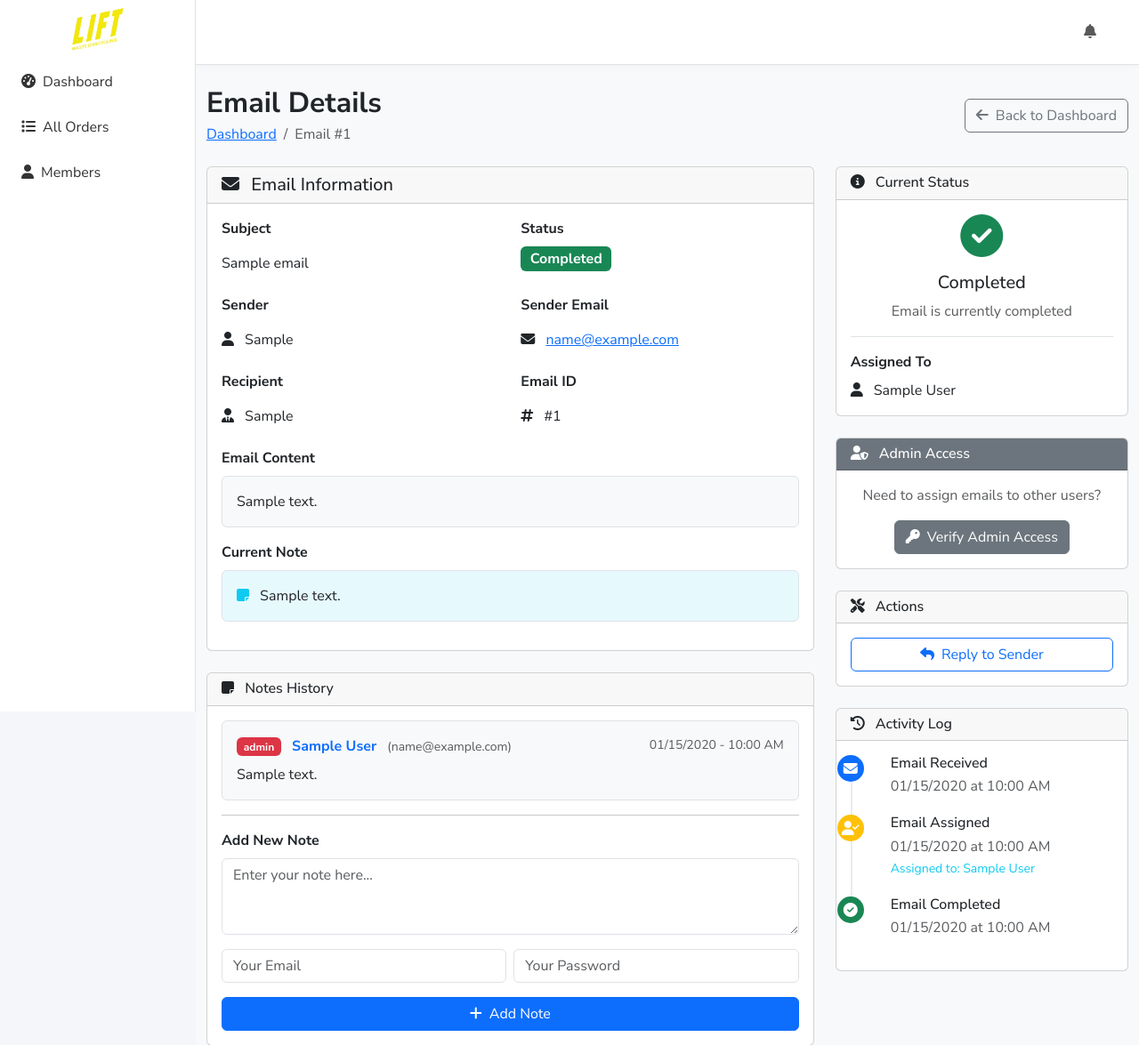
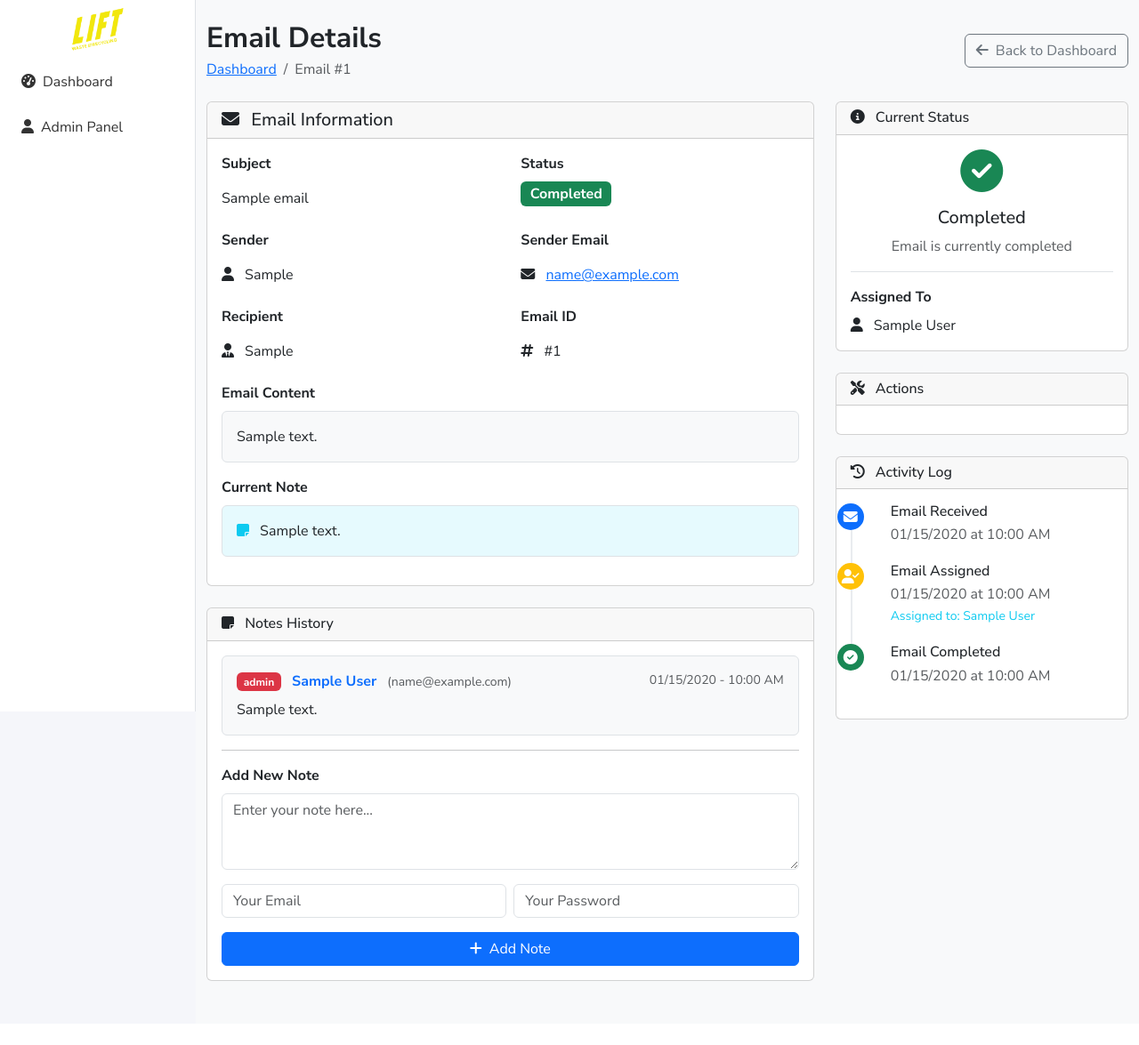
Before and after one commit to salman554480/liftwaste, a PHP site: page /email_details.php?id=1 in a window 1280 px wide. Shown: the top 1175 px of the page at 89% size. After the commit the page ends 1103 px from the top, so only its background shows below. Run offline with PHP 8.4, Linux system fonts and the light colour scheme; tables that the repository leaves empty or names only in its code hold one stand-in row (values such as "Sample post"); some libraries are stand-ins or nearby versions.

Commit message:
changes in admin panel and front end

```diff
--- a/email_details.php
+++ b/email_details.php
@@ -44,7 +44,7 @@ if (!$email) {
         <!-- Page Content -->
         <div id="page-content-wrapper" class="flex-grow-1">
             <!-- Topbar -->
-            <?php require_once('parts/navbar.php'); ?>
+            <?php // require_once('parts/navbar.php'); ?>
             <!-- /Topbar -->
 
             <div class="container-fluid py-4">
@@ -261,42 +261,7 @@ if (!$email) {
 
 
 
-                        <!-- Admin Actions Card -->
-                        <div class="card mb-4" id="adminActionsCard" style="display: none;">
-                            <div class="card-header bg-warning text-dark">
-                                <h6 class="card-title mb-0">
-                                    <i class="fas fa-user-shield me-2"></i>
-                                    Admin Actions
-                                </h6>
-                            </div>
-                            <div class="card-body">
-                                <div class="mb-3">
-                                    <label for="assignToUser" class="form-label fw-bold">Assign Email To User</label>
-                                    <select class="form-select" id="assignToUser">
-                                        <option value="">Select a user...</option>
-                                    </select>
-                                </div>
-                                <button class="btn btn-warning w-100" onclick="assignToUser(<?php echo $email_id; ?>)" id="assignToUserBtn" disabled>
-                                    <i class="fas fa-user-plus me-2"></i>Assign to Selected User
-                                </button>
-                            </div>
-                        </div>
 
-                        <!-- Admin Access Button -->
-                        <div class="card mb-4" id="adminAccessCard">
-                            <div class="card-header bg-secondary text-white">
-                                <h6 class="card-title mb-0">
-                                    <i class="fas fa-user-shield me-2"></i>
-                                    Admin Access
-                                </h6>
-                            </div>
-                            <div class="card-body text-center">
-                                <p class="text-muted mb-3">Need to assign emails to other users?</p>
-                                <button class="btn btn-secondary" onclick="checkAdminStatus()">
-                                    <i class="fas fa-key me-2"></i>Verify Admin Access
-                                </button>
-                            </div>
-                        </div>
 
                          <!-- Actions Card -->
                          <div class="card mb-4">
@@ -317,9 +282,7 @@ if (!$email) {
                                     </button>
                                 <?php endif; ?>
 
-                                <a href="mailto:<?php echo htmlspecialchars($email['sender_email']); ?>" class="btn btn-outline-primary w-100">
-                                    <i class="fas fa-reply me-2"></i>Reply to Sender
-                                </a>
+
                             </div>
                         </div>
 
--- a/index.php
+++ b/index.php
@@ -13,7 +13,7 @@ $page= "index";
     <div id="page-content-wrapper" class="flex-grow-1">
       <!-- Topbar -->
 
-      <?php require_once('parts/navbar.php'); ?>
+      <?php // require_once('parts/navbar.php'); ?>
       <!-- /Topbar -->
 
       <div class="container-fluid py-4">
--- a/parts/index/assigned.php
+++ b/parts/index/assigned.php
@@ -53,9 +53,9 @@
                                             <a href="email_details.php?id=<?php echo $id; ?>" class="btn btn-primary btn-sm">
                                                 <i class="fas fa-eye"></i> View
                                             </a>
-                                            <button class="btn btn-success btn-sm complete-btn" data-id="<?php echo $id; ?>">
+                                            <!--<button class="btn btn-success btn-sm complete-btn" data-id="<?php echo $id; ?>">
                                                 <i class="fa fa-check"></i> Mark as Completed
-                                            </button>
+                                            </button>-->
                                         </div>
                                     </td>
                                 </tr>
--- a/parts/navbar.php
+++ b/parts/navbar.php
@@ -4,20 +4,6 @@
           <!--<form class="d-none d-md-flex flex-grow-1 me-2 search-form-custom">
             <input class="form-control" type="search" placeholder="Search" aria-label="Search">
           </form>-->
-          <ul class="navbar-nav ms-auto align-items-center flex-row">
-            <li class="nav-item me-3 position-relative" id="notification-nav-item">
-              <a class="nav-link position-relative" href="#" id="notification-bell"><i class="fas fa-bell"></i><span class="position-absolute top-0 start-100 translate-middle badge rounded-pill bg-danger" style="display: none;">0</span></a>
-              <div class="notification-dropdown shadow" id="notification-dropdown" style="display: none;">
-                <div class="notification-header fw-bold px-3 py-2 border-bottom">Notifications</div>
-                <div class="notification-list" id="notification-list">
-                  <div class="notification-item px-3 py-2 text-center text-muted">
-                    <div>Loading notifications...</div>
-                  </div>
-                </div>
 
-              </div>
-            </li>
-
-          </ul>
         </div>
       </nav>
--- a/parts/sidebar.php
+++ b/parts/sidebar.php
@@ -7,90 +7,12 @@
       <div class="list-group list-group-flush">
         <a href="index.php" class="list-group-item list-group-item-action <?php if($page == 'index') { echo 'active'; } ?>"><i
             class="fas fa-tachometer-alt me-2"></i>Dashboard</a>
-        <a href="#" class="list-group-item list-group-item-action <?php if($page == 'order_view') { echo 'active'; } ?>" onclick="authenticateAdmin('order_view.php')"><i class="fas fa-list me-2"></i>All Orders</a>
-        <a href="#" class="list-group-item list-group-item-action" onclick="authenticateAdmin('member_view.php')"><i class="fas fa-user me-2"></i>Members</a>
+
+            <a href="index.php" target="_blank" class="list-group-item list-group-item-action"><i
+            class="fas fa-user me-2"></i>Admin Panel</a>
+
       </div>
       <!--<div class="sidebar-footer mt-auto px-3 pb-3">
         <a href="#" class="list-group-item list-group-item-action"><i class="fas fa-cog me-2"></i>Settings</a>
       </div>-->
     </div>
-
-<script>
-function authenticateAdmin(targetPage) {
-  Swal.fire({
-    title: 'Admin Authentication Required',
-    html: `
-      <div class="mb-3">
-        <label for="admin_email" class="form-label">Admin Email</label>
-        <input type="email" id="admin_email" class="form-control" placeholder="Enter admin email">
-      </div>
-      <div class="mb-3">
-        <label for="admin_password" class="form-label">Admin Password</label>
-        <input type="password" id="admin_password" class="form-control" placeholder="Enter admin password">
-      </div>
-    `,
-    showCancelButton: true,
-    confirmButtonText: 'Login',
-    cancelButtonText: 'Cancel',
-    preConfirm: () => {
-      const email = document.getElementById('admin_email').value;
-      const password = document.getElementById('admin_password').value;
-
-      if (!email || !password) {
-        Swal.showValidationMessage('Please enter both email and password');
-        return false;
-      }
-
-      return { email, password };
-    }
-  }).then((result) => {
-    if (result.isConfirmed) {
-      // Authenticate admin
-      fetch('query/authenticate_user.php', {
-        method: 'POST',
-        headers: {
-          'Content-Type': 'application/x-www-form-urlencoded',
-        },
-        body: 'email=' + encodeURIComponent(result.value.email) + '&password=' + encodeURIComponent(result.value.password)
-      })
-      .then(response => response.json())
-      .then(data => {
-        if (data.success) {
-          // Check if user has admin role
-          if (data.user.admin_role === 'admin') {
-            Swal.fire({
-              icon: 'success',
-              title: 'Access Granted',
-              text: 'Welcome, ' + data.user.admin_name,
-              timer: 1500,
-              showConfirmButton: false
-            }).then(() => {
-              // Redirect to the target page
-              window.location.href = targetPage;
-            });
-          } else {
-            Swal.fire({
-              icon: 'error',
-              title: 'Access Denied',
-              text: 'You need admin privileges to access this page.'
-            });
-          }
-        } else {
-          Swal.fire({
-            icon: 'error',
-            title: 'Authentication Failed',
-            text: data.message || 'Invalid credentials'
-          });
-        }
-      })
-      .catch((error) => {
-        Swal.fire({
-          icon: 'error',
-          title: 'Error',
-          text: 'Authentication failed. Please try again.'
-        });
-      });
-    }
-  });
-}
-</script>
```
